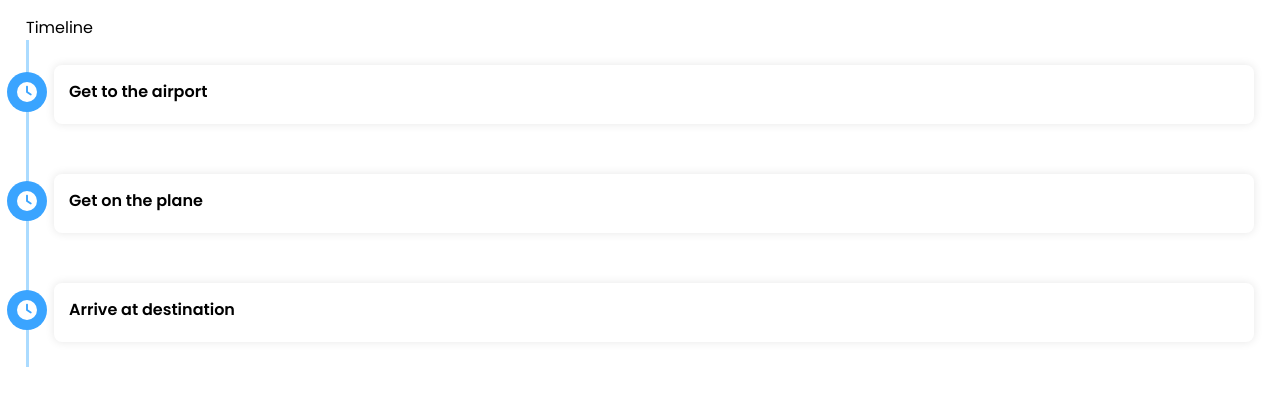
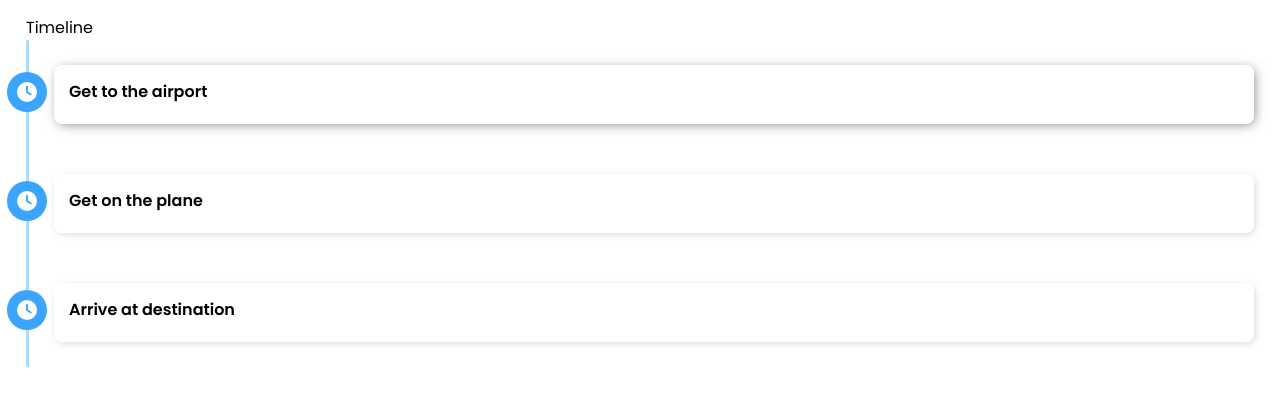
Before and after one commit to noppytinto/travelmates, a Next.js app: page / in a window 1280 px wide. In both pictures the pointer is over the element 654 px from the left and 94 px from the top of the page. Shown: the top 406 px of the page. Built offline with nearby package versions, Linux system fonts and the light colour scheme.

Commit message:
feat(app): improve timeline

```diff
--- a/src/components/Timeline/TimelineItem/TimelineItem.module.scss
+++ b/src/components/Timeline/TimelineItem/TimelineItem.module.scss
@@ -11,9 +11,11 @@
   &__content {
     margin-left: 15px;
     padding: 15px 15px;
+    transition: all 0.1s ease-out;
 
-    :hover {
+    &:hover {
       cursor: pointer;
+      box-shadow: 2px 2px 12px -2px rgb(0 0 0 / 50%);
     }
   }
 
@@ -44,7 +46,7 @@
 
   &__description {
     margin-top: 10px;
-    //transition: all 0.2s ease-out;
+    // transition: all 0.2s ease-out;
 
     &Collapsed {
       display: none;
--- a/src/components/ui/Card/Card.module.scss
+++ b/src/components/ui/Card/Card.module.scss
@@ -1,6 +1,6 @@
 .card {
   background-color: #fff;
   border-radius: 8px;
-  box-shadow: 0 0 10px rgb(0 0 0 / 10%);
+  box-shadow: 2px 2px 10px -2px rgb(0 0 0 / 20%);
   padding: 10px;
 }
```
